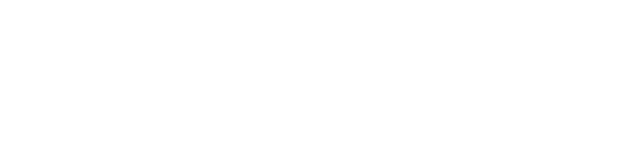
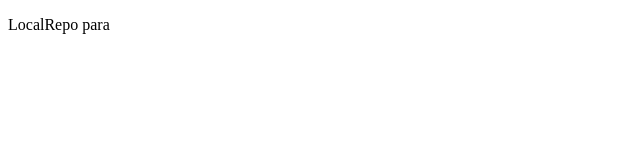
Before and after one commit to Developermayurp/LocalRepo, a plain HTML site: page Index.html in a window 1280 px wide. Shown: the whole page, without its empty margins (0-640 px from the left). Drawn offline with Linux system fonts and the light colour scheme.

Commit message:
add new para

```diff
--- a/Index.html
+++ b/Index.html
@@ -6,6 +6,6 @@
     <title>Welcome LocalRepo</title>
 </head>
 <body>
-
+    <p>LocalRepo para</p>
 </body>
 </html>
```
